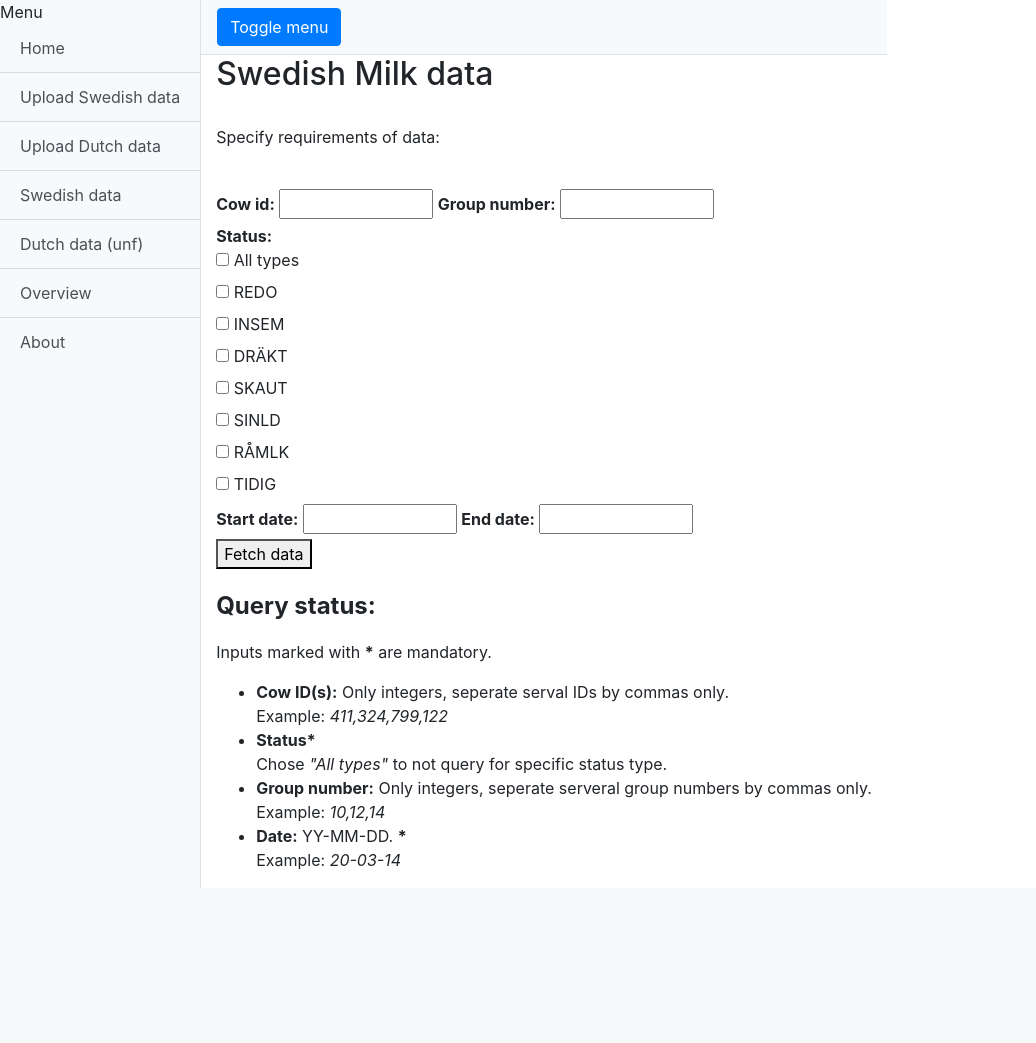
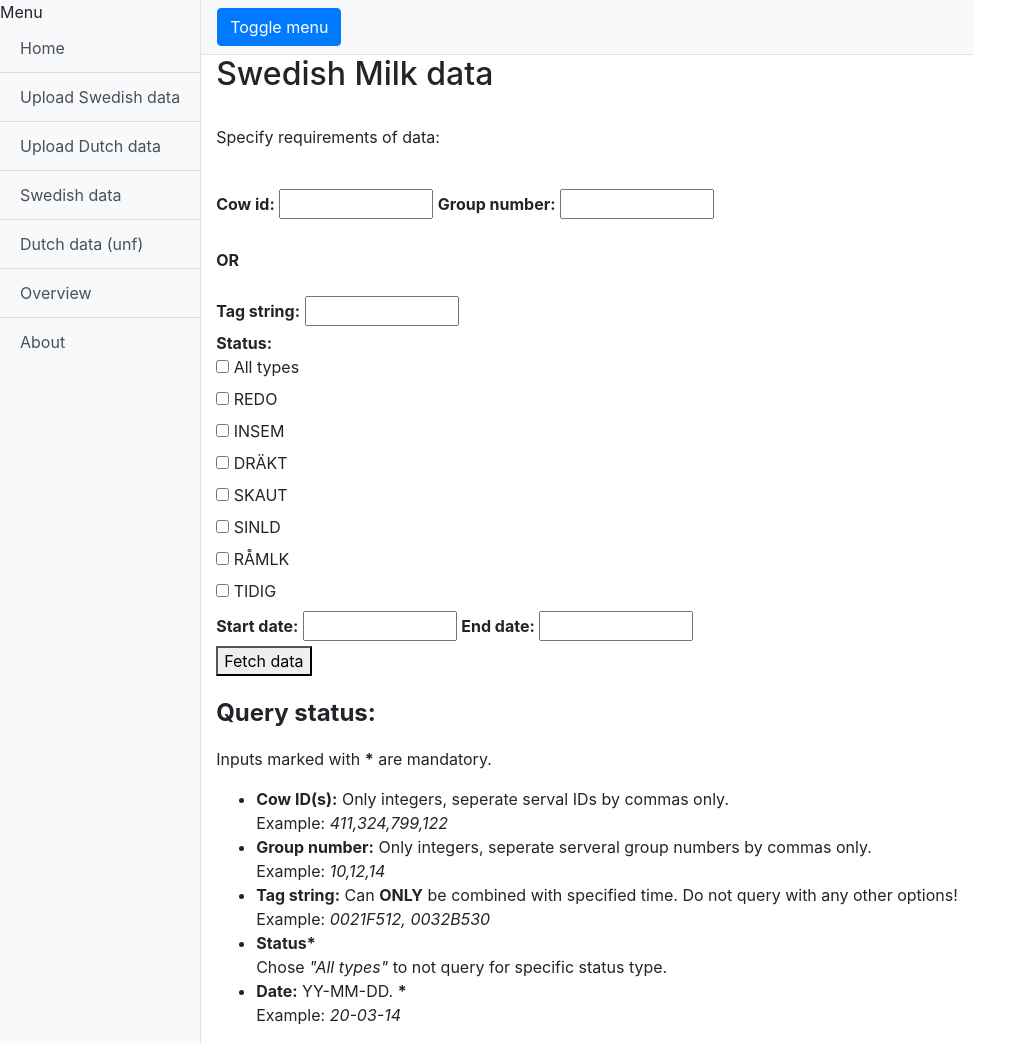
Before and after one commit to li-ju666/cow-data-management, a Django app: template cow-app/cowsite/templates/dblist/dblist_milkdata.html in a window 1280 px wide. Shown: the whole page, without its empty margins (0-1036 px from the left). Before the commit the page ends 888 px from the top, so only its background shows below. Run offline with Django 3.2, Linux system fonts and the light colour scheme; the template is opened without the code that fills it, so the values that code supplies are empty; some libraries are stand-ins or nearby versions.

Commit message:
tag_str added in te plate

```diff
--- a/cow-app/cowsite/templates/dblist/dblist_milkdata.html
+++ b/cow-app/cowsite/templates/dblist/dblist_milkdata.html
@@ -21,6 +21,16 @@
 
         <label for="group_nr"><b>Group number:</b></label>
         <input type="text" id="group_nr" name="group_nr" size="10">
+
+        <br>
+        <br>
+        <b>OR</b>
+        <br>
+        <br>
+
+        <label for="tag_str"><b>Tag string:</b></label>
+        <input type="text" id="tag_str" name="tag_str" size="10">
+
       </div>
 
 
@@ -106,10 +116,12 @@
     <ul>
       <li><b>Cow ID(s):</b> Only integers, seperate serval IDs by commas only.<br>
       Example: <i>411,324,799,122</i></li>
+      <li><b>Group number:</b> Only integers, seperate serveral group numbers by commas only.<br>
+      Example: <i>10,12,14</i></li>
+      <li><b>Tag string:</b> Can <b>ONLY</b> be combined with specified time. Do not query with any other options!<br>
+      Example: <i>0021F512, 0032B530</i></li>
       <li><b>Status*</b><br>
       Chose <i>"All types"</i> to not query for specific status type.</li>
-      <li><b>Group number:</b> Only integers, seperate serveral group numbers by commas only.<br>
-      Example: <i>10,12,14</i></li>
       <li><b>Date:</b> YY-MM-DD. <b>*</b><br>
       Example: <i>20-03-14</i></li>
 
--- a/cow-app/functions.py
+++ b/cow-app/functions.py
@@ -116,6 +116,8 @@ def position_context(request):
     end_time = request.POST['end_time']
     start_date = request.POST['start_date']
     end_date = request.POST['end_date']
+    tag_str = request.POST['tag_str']
+
 
     fetch_message = ''
     user_inputs = []
@@ -189,13 +191,15 @@ def position_context(request):
             user_inputs.append('start time')
         if end_time == '':
             user_inputs.append('end time')
+
     else:
         user_inputs = ['Cow id: ' + cow_id, 'Group number: ' + group_nr,",".join(['Status types selected: '] + status_list), ['Position type(s): '] + position_list,'Start date: ' + start_date, 'End date: ' + end_date,
         'Start time: ' + start_time, 'End time: ' + end_time, 'Periodic: ' + str(periodic)]
         fetch_message = 'User inputs:'
 
 
-
+    #if tag_str not '':
+        #if user_inputs not [] and 'end date' not in user_inputs and 'start date' not in user_inputs
 
     context = {
         'cow_id': cow_id,
```
Also changed, not shown: cow-app/cowsite/templates/dblist/dblist_cowinfo.html (+11 -0 lines), cow-app/cowsite/templates/dblist/dblist_position.html (+11 -0 lines), cow-app/cowsite/views.py (+9 -3 lines), 2 other files.
